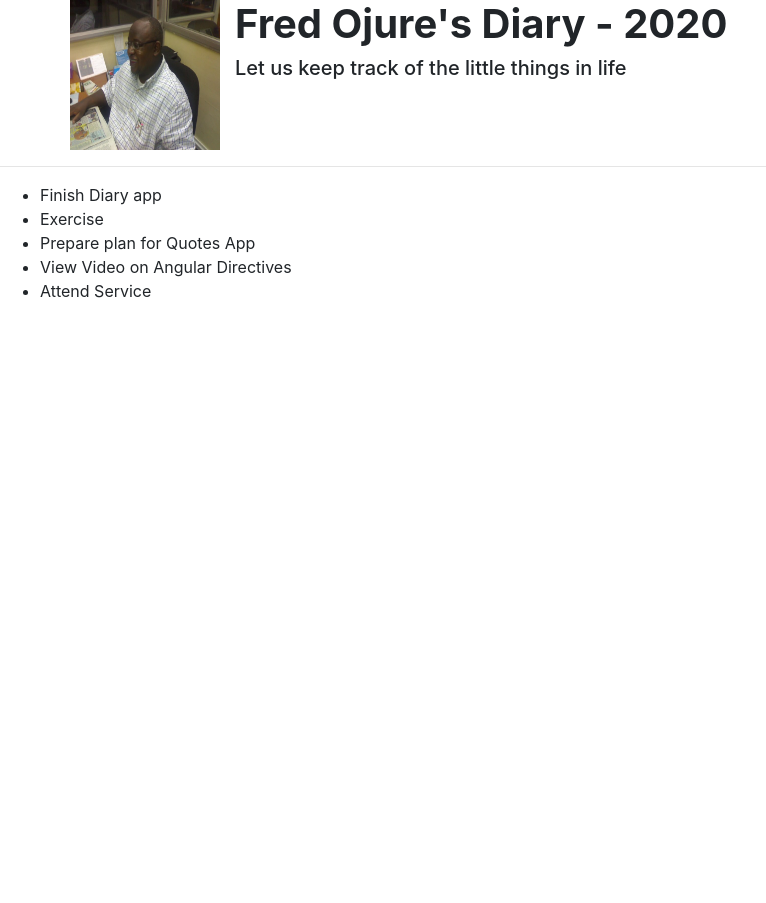
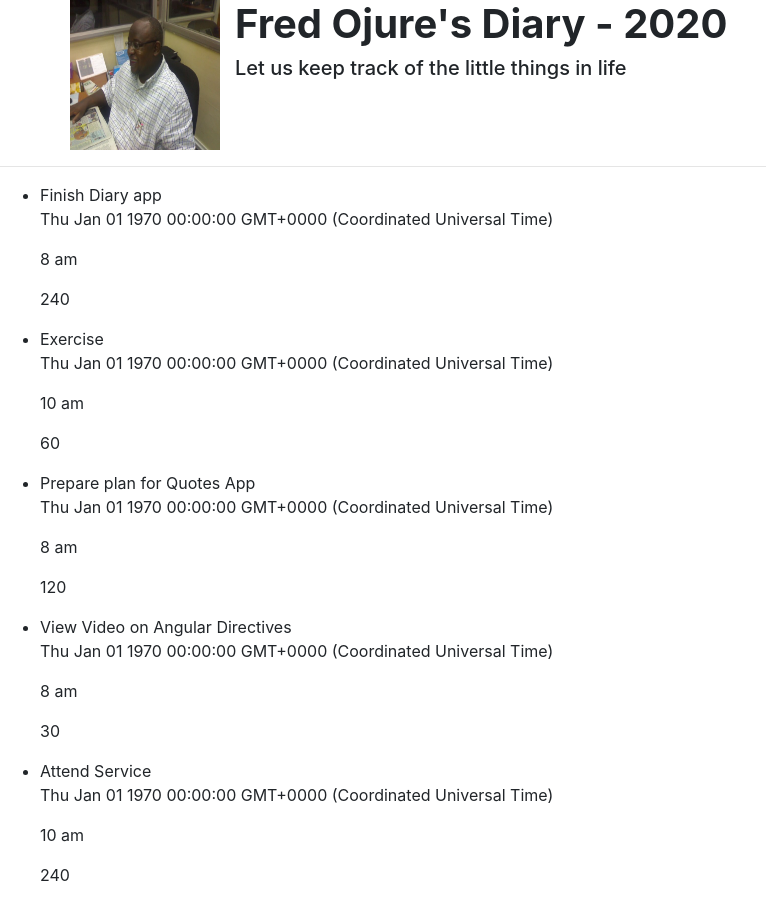
Before and after one commit to OjureFred/Dairy, an Angular app: page / in a window 1280 px wide. Shown: the whole page, without its empty margins (0-766 px from the left). Before the commit the page ends 800 px from the top, so only its background shows below. Built offline with nearby package versions, Linux system fonts and the light colour scheme.

Commit message:
updated code for diary detail

```diff
--- a/src/app/diary-item-detail/diary-item-detail.component.html
+++ b/src/app/diary-item-detail/diary-item-detail.component.html
@@ -1 +1,3 @@
-<p>diary-item-detail works!</p>
+<p>{{diaryItem.date}}</p>
+<p>{{diaryItem.startTime}}</p>
+<p>{{diaryItem.duration}}</p>
--- a/src/app/diary-item-detail/diary-item-detail.component.ts
+++ b/src/app/diary-item-detail/diary-item-detail.component.ts
@@ -1,4 +1,5 @@
-import { Component, OnInit } from '@angular/core';
+import { Component, OnInit, Input } from '@angular/core';
+import { DiaryItem } from './../diary-item';
 
 @Component({
   selector: 'app-diary-item-detail',
@@ -7,6 +8,8 @@ import { Component, OnInit } from '@angular/core';
 })
 export class DiaryItemDetailComponent implements OnInit {
 
+  @Input() diaryItem: DiaryItem;
+
   constructor() { }
 
   ngOnInit(): void {
--- a/src/app/diary/diary.component.html
+++ b/src/app/diary/diary.component.html
@@ -1,8 +1,9 @@
 <hr />
 <ul>
-  <li *ngFor="let dairyItem of diaryItems">
+  <li *ngFor="let diaryItem of diaryItems">
   {{
-    dairyItem.title
+    diaryItem.title
   }}
+  <app-diary-item-detail [diaryItem]='diaryItem'></app-diary-item-detail>
   </li>
 </ul>
```
